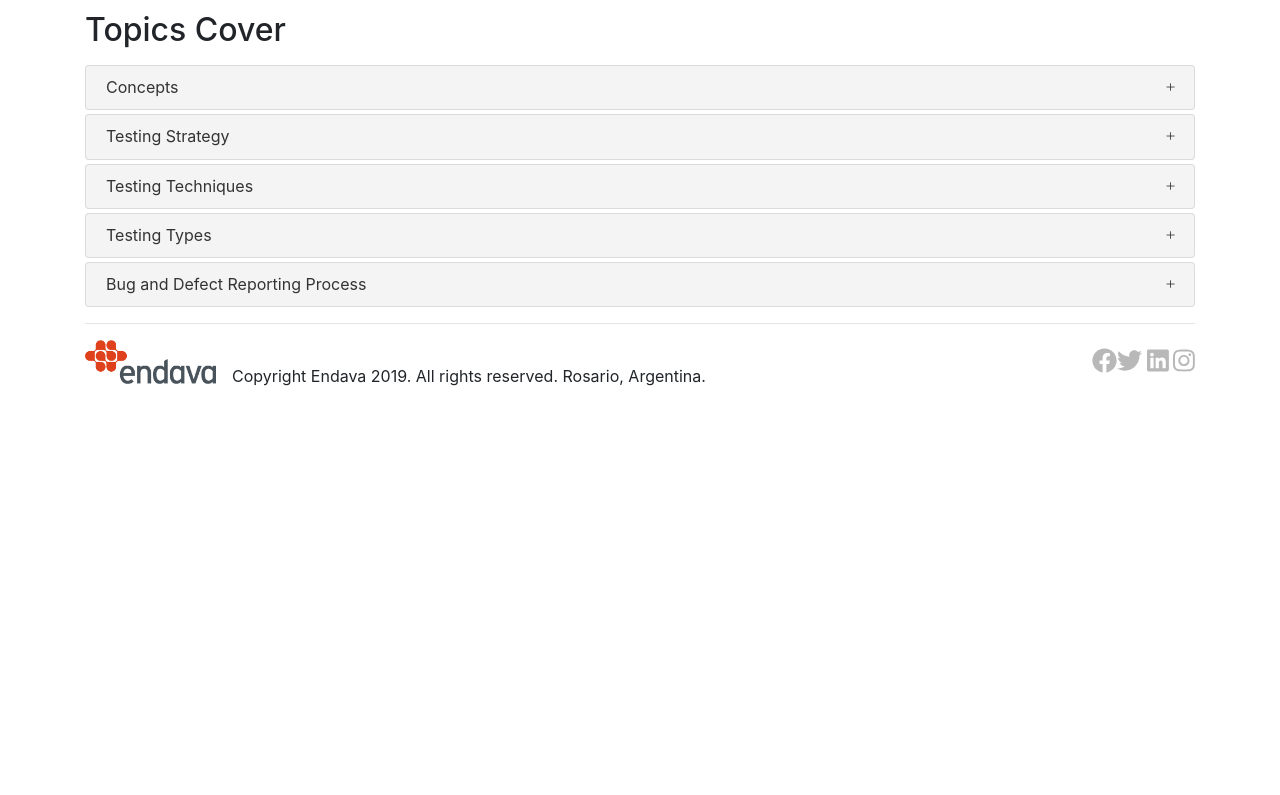
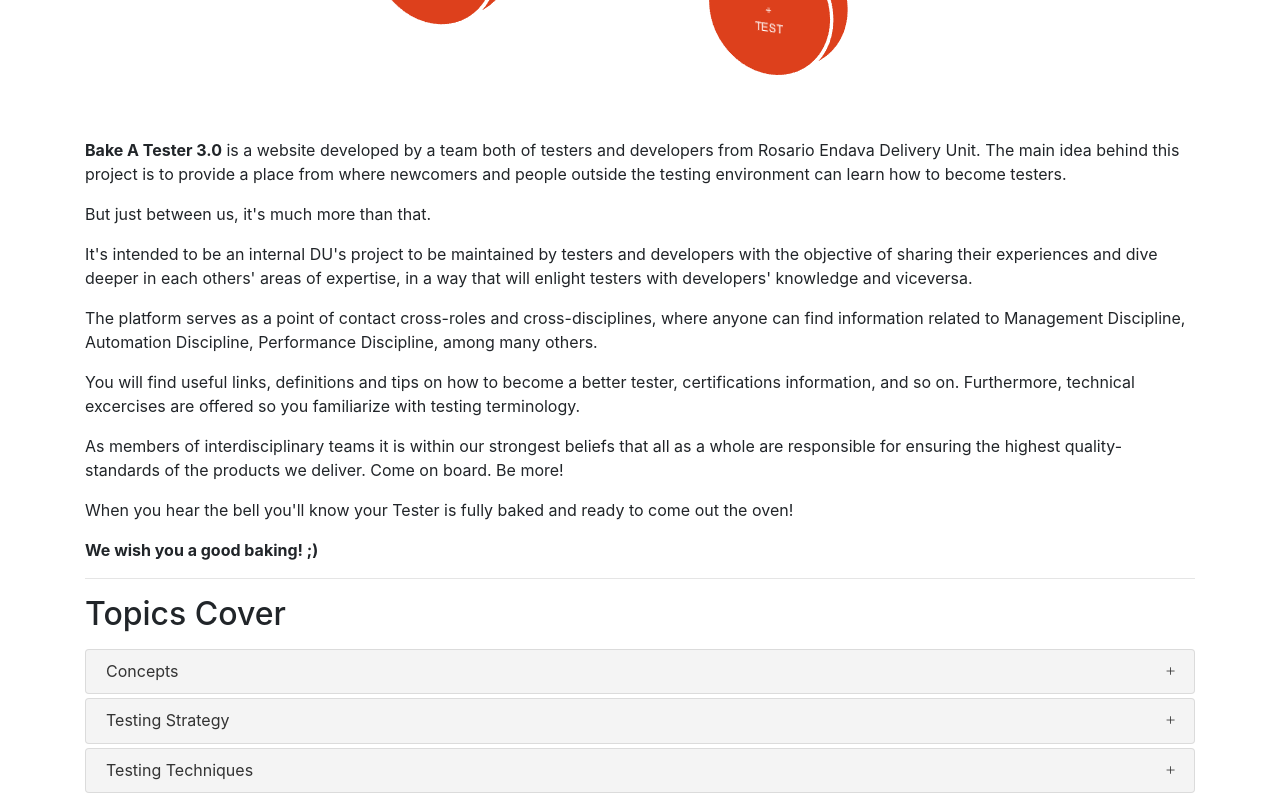
Before and after one commit to endava-testing-training/endava-testing-training-v2, a React (Create React App) app: page /bake-a-tester in a window 1280 px wide. Shown: the part 720-1515 px from the top of the page. Before the commit the page ends 1124 px from the top, so only its background shows below. Built offline with nearby package versions, Linux system fonts and the light colour scheme.

Commit message:
Added image to bake a tester

```diff
--- a/src/component/bake-a-tester.js
+++ b/src/component/bake-a-tester.js
@@ -1,6 +1,5 @@
 import React from 'react';
-import { Link } from 'react-router-dom';
-import { FontAwesomeIcon } from '@fortawesome/react-fontawesome';
+import bake from '../images/bakeAtester.png';
 
 const BakeTester = (props) => (
 
@@ -26,8 +25,8 @@
                             <span>r</span>
                         </div>
                     </div>
-
-            <p>Bake A Tester 3.0 is a website developed by a team both of testers and developers from Rosario Endava Delivery Unit. The main idea behind this project is to provide a place from where newcomers and people outside the testing environment can learn how to become testers.</p>
+                    <img src={bake} className="mb-5"></img>
+                    <p><strong>Bake A Tester 3.0</strong> is a website developed by a team both of testers and developers from Rosario Endava Delivery Unit. The main idea behind this project is to provide a place from where newcomers and people outside the testing environment can learn how to become testers.</p>
                     <p>But just between us, it's much more than that.</p>
                     <p>It's intended to be an internal DU's project to be maintained by testers and developers with the objective of sharing their experiences and dive deeper in each others' areas of expertise, in a way that will enlight testers with developers' knowledge and viceversa.</p>
                     <p>The platform serves as a point of contact cross-roles and cross-disciplines, where anyone can find information related to Management Discipline, Automation Discipline, Performance Discipline, among many others. </p>
@@ -37,66 +36,6 @@
                     <p className="mb-2"><strong>We wish you a good baking! ;)</strong></p>
             <hr />
                    </main>
-
-                   {/*
-
-
-                            <div className="typewriter rounded">
-
-                                    <div className="animate title">
-
-                                        <span>o</span>
-                                        <span>u</span>
-                                        <span>r</span>&nbsp;
-                                        <span>g</span>
-                                        <span>o</span>
-                                        <span>a</span>
-                                        <span>l</span>
-                                        <span>s</span>
-                                      </div>
-
-                                </div>
-                   <ul>
-                      <li>Share and impart knowledge</li>
-                      <li>Be a trustworthy point of contact for every role in Endava</li>
-                      <li>Provide a point of contact for multiple disciplines</li>
-                      <li>Standardize the level of knowledge Endava is to ensure their customer we us professionals are ready to deliver</li>
-                      <li>Familiarize the audience with testing-related terminology</li>
-                      <li>Arrive at a common understanding of the scope of testing activity</li>
-                      <li>Understand about techniques for planning tests</li>
-                      <li>Apply techniques of software testing in projects</li>
-                      <li>Select the appropriate testing techniques and define its objectives</li>
-                      <li>Continuously improve the testing process</li>
-                      <li>Test yourself from what you have learnt through the proposed excercises to:</li>
-                        <ul>
-                            <li>Determine whether system meets specifications</li>
-                            <li>Determine whether system meets user’s needs</li>
-                        </ul>
-                      <li>Learn together by continuosly improving this interdisciplinary platform</li>
-                    </ul>
- <div className="typewriter rounded">
-
-                        <div className="animate title">
-
-                            <span>t</span>
-                            <span>o</span>
-                            <span>p</span>
-                            <span>i</span>
-                            <span>c</span>
-                            <span>s</span>&nbsp;
-                            <span>t</span>
-                            <span>o</span>&nbsp;
-                            <span>c</span>
-                            <span>o</span>
-                            <span>v</span>
-                            <span>e</span>
-                            <span>r</span>
-                        </div>
-
-                    </div>
-
-
-*/}
            <h2 class="mt-1 mb-3">Topics Cover</h2>
 
         <div class="accordion-option">
--- a/src/component/footer.js
+++ b/src/component/footer.js
@@ -10,9 +10,9 @@
 
             <div className="offset-col-1 col-lg-12 col-md-12 col-sm-12 col-xs-12 inner">
                 <div className="float-right mt-2">
-                        <a href="https://www.facebook.com/endava" rel="me" itemProp="sameAs" aria-label="visit us on " target="_blank" title="facebook"><FontAwesomeIcon icon={['fab', 'facebook']} /></a>
-                        <a href="https://twitter.com/endava" rel="me" itemProp="sameAs" aria-label="visit us on " target="_blank" title="twitter"><FontAwesomeIcon icon={['fab', 'twitter']} /></a>
-                        <a href="https://www.linkedin.com/company/endava" rel="me" itemProp="sameAs" aria-label="visit us on " target="_blank" title="linkedin"> <FontAwesomeIcon icon={['fab', 'linkedin']} /></a>
+                        <a href="https://www.facebook.com/endava" className="mr-1" rel="me" itemProp="sameAs" aria-label="visit us on " target="_blank" title="facebook"><FontAwesomeIcon icon={['fab', 'facebook']} /></a>
+                        <a href="https://twitter.com/endava" rel="me" className="mr-1" itemProp="sameAs" aria-label="visit us on " target="_blank" title="twitter"><FontAwesomeIcon icon={['fab', 'twitter']} /></a>
+                        <a href="https://www.linkedin.com/company/endava" className="mr-1" rel="me" itemProp="sameAs" aria-label="visit us on " target="_blank" title="linkedin"> <FontAwesomeIcon icon={['fab', 'linkedin']} /></a>
                         <a href="https://www.instagram.com/endava/" rel="me" itemProp="sameAs" aria-label="visit us on " target="_blank" title="instagram"> <FontAwesomeIcon icon={['fab', 'instagram']} /></a>
                 </div>
 
```
Lines whose indentation alone changed are shown as unchanged.
